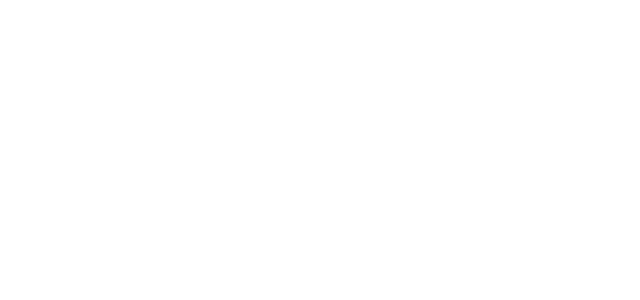
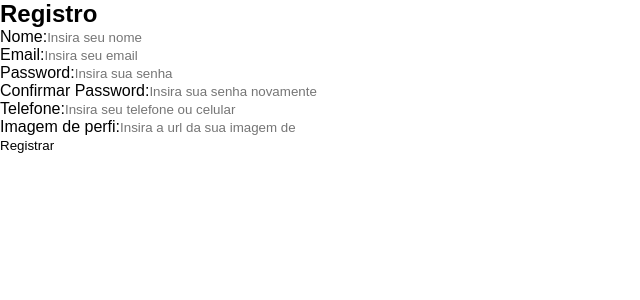
Before and after one commit to My-Contact/my-contact-frontend, a React (Create React App) app: page /register in a window 1280 px wide. Shown: the top 300 px of the page, without its empty margins (0-640 px from the left). Built offline with nearby package versions, Linux system fonts and the light colour scheme.

Commit message:
feat: form register and login

```diff
--- /dev/null
+++ b/src/pages/login/index.tsx
@@ -0,0 +1,30 @@
+import React from "react";
+
+const Login: React.FC = () => {
+  const handleSubmit = (event: React.FormEvent) => {
+    event.preventDefault();
+    // Lógica de login aqui
+  };
+
+  return (
+    <div>
+      <form onSubmit={handleSubmit}>
+        <h2>Login</h2>
+        <div>
+          <label>Email:</label>
+          <input id="email" placeholder="Insira seu email" type="email" />
+        </div>
+        <div>
+          <label>Password:</label>
+          <input id="password" placeholder="Insira sua senha" type="password" />
+        </div>
+        <button type="submit">Entrar</button>
+      </form>
+      <section>
+        <img src="" alt="" />
+      </section>
+    </div>
+  );
+};
+
+export default Login;
--- /dev/null
+++ b/src/pages/register/index.tsx
@@ -0,0 +1,58 @@
+import React from "react";
+
+const Register: React.FC = () => {
+  const handleSubmit = (event: React.FormEvent) => {
+    event.preventDefault();
+    // Lógica de registro aqui
+  };
+
+  return (
+    <div>
+      <form onSubmit={handleSubmit}>
+        <h2>Registro</h2>
+        <div>
+          <label>Nome:</label>
+          <input id="name" placeholder="Insira seu nome" type="name" />
+        </div>
+        <div>
+          <label>Email:</label>
+          <input id="email" placeholder="Insira seu email" type="email" />
+        </div>
+        <div>
+          <label>Password:</label>
+          <input id="password" placeholder="Insira sua senha" type="password" />
+        </div>
+        <div>
+          <label>Confirmar Password:</label>
+          <input
+            id="confirmPassword"
+            placeholder="Insira sua senha novamente"
+            type="password"
+          />
+        </div>
+        <div>
+          <label>Telefone:</label>
+          <input
+            id="phone"
+            placeholder="Insira seu telefone ou celular"
+            type="phone"
+          />
+        </div>
+        <div>
+          <label>Imagem de perfi:</label>
+          <input
+            id="image"
+            placeholder="Insira a url da sua imagem de perfil"
+            type="url"
+          />
+        </div>
+        <button type="submit">Registrar</button>
+      </form>
+      <section>
+        <img src="" alt="" />
+      </section>
+    </div>
+  );
+};
+
+export default Register;
--- a/src/routes/routes.tsx
+++ b/src/routes/routes.tsx
@@ -1,12 +1,14 @@
 import { Navigate, Route, Routes } from "react-router-dom";
 import Home from "../pages/home";
+import Login from "../pages/login";
+import Register from "../pages/register";
 
 export const RoutesApp = () => {
   return (
     <Routes>
       <Route path="/" element={<Home/>}/>
-      <Route path="/login" />
-      <Route path="/register" />
+      <Route path="/register" element={<Register/>}/>
+      <Route path="/login" element={<Login/>} />
       {/* <Route element={<ProtectedRoutes />}> */}
          <Route path="/dashboard" />
       {/* </Route> */}
```
